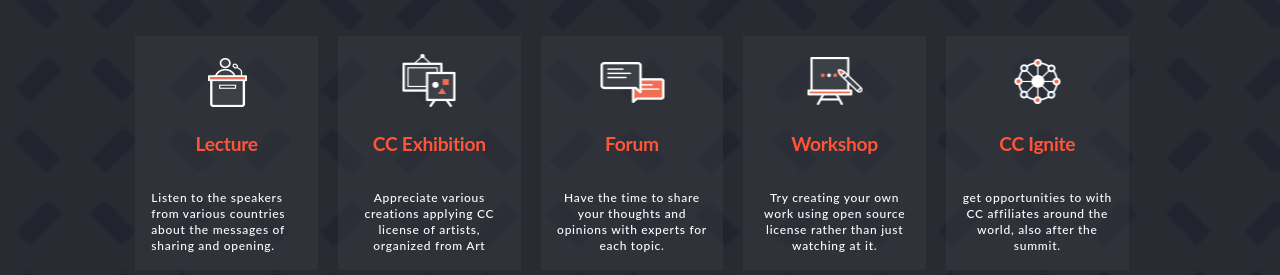
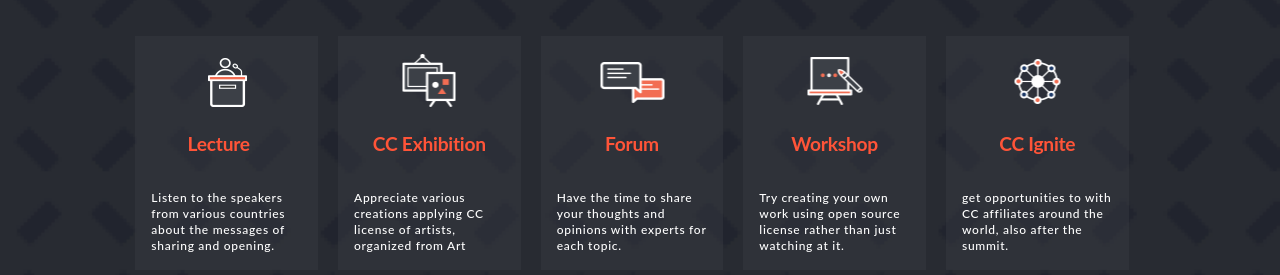
Before and after one commit to MozamelJawad/Capstone-Project, a website: page index.html in a window 1280 px wide. Shown: the part 677-952 px from the top of the page. Drawn offline with nearby package versions, Linux system fonts and the light colour scheme.

Commit message:
add changes required

```diff
--- a/index.html
+++ b/index.html
@@ -107,10 +107,10 @@
                     <div class="card border-0">
                         <div class="card-body text-center">
                             <img src="assets/main-program/program_icon_01.png" alt="program icon" class="img-fluid mb-4">
-                            <p class="card-subtitle">Lecture</p>
+                            <p class="card-subtitle me-3">Lecture</p>
                         </div>
                         <div class="card-body">
-                            <p class="lead card-text">Listen to the speakers from various countries about the messages of sharing and opening.</p>
+                            <p class="card-text">Listen to the speakers from various countries about the messages of sharing and opening.</p>
                         </div>
                     </div>
                 </div>
@@ -122,7 +122,7 @@
                             <p class="card-subtitle">CC Exhibition</p>
                         </div>
                         <div class="card-body">
-                            <p class="card-text text-center">Appreciate various creations applying CC license of artists, organized from Art</p>
+                            <p class="card-text">Appreciate various creations applying CC license of artists, organized from Art</p>
                         </div>
                     </div>
                 </div>
@@ -134,7 +134,7 @@
                             <p class="card-subtitle">Forum</p>
                         </div>
                         <div class="card-body">
-                            <p class="card-text text-center">Have the time to share your thoughts and opinions with experts for each topic.</p>
+                            <p class="card-text">Have the time to share your thoughts and opinions with experts for each topic.</p>
                         </div>
                     </div>
                 </div>
@@ -146,7 +146,7 @@
                             <p class="card-subtitle">Workshop</p>
                         </div>
                         <div class="card-body">
-                            <p class="card-text text-center">Try creating your own work using open source license rather than just watching at it.</p>
+                            <p class="card-text">Try creating your own work using open source license rather than just watching at it.</p>
                         </div>
                     </div>
                 </div>
@@ -158,7 +158,7 @@
                             <p class="card-subtitle">CC Ignite</p>
                         </div>
                         <div class="card-body">
-                            <p class="card-text text-center">get opportunities to with CC affiliates around the world, also after the summit.</p>
+                            <p class="card-text">get opportunities to with CC affiliates around the world, also after the summit.</p>
                         </div>
                     </div>
                 </div>
```
